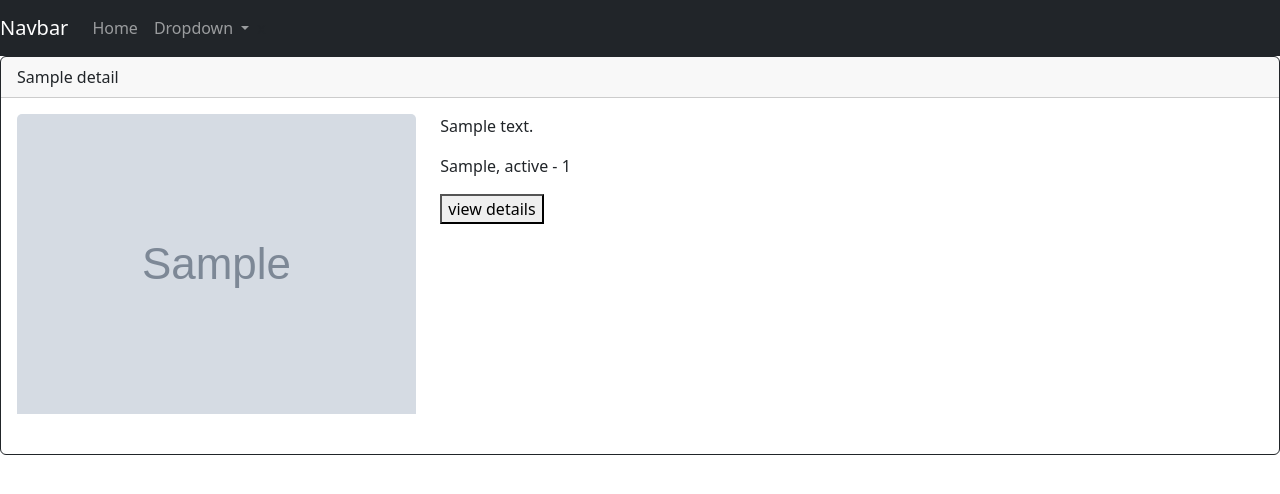
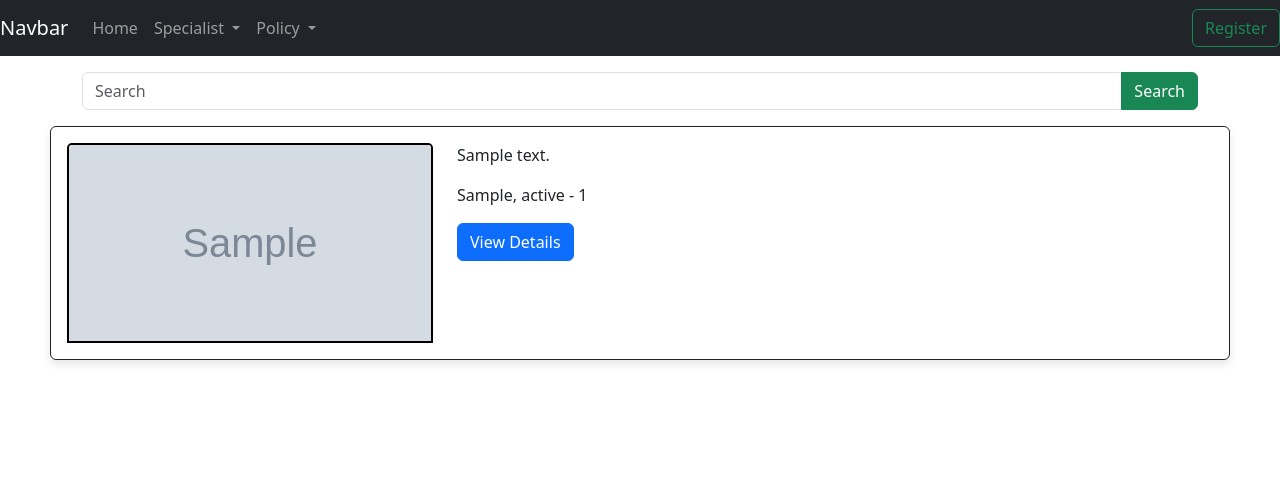
Before and after one commit to Nisarg155/Terminal_Titans, a Django app: page /home in a window 1280 px wide. Shown: the top 494 px of the page. Run offline with Django 5.2, Linux system fonts and the light colour scheme; tables that the repository leaves empty hold one stand-in row (values such as "Sample post"); grey boxes marked "Sample" are stand-in pictures; some libraries are stand-ins or nearby versions.

Commit message:
Homepage Ui and fetch the detail from admin

```diff
--- a/hospital/models.py
+++ b/hospital/models.py
@@ -1,7 +1,15 @@
 from django.db import models
 def user_directory_path(instance, filename):
-    # Upload the file to a directory based on the model name and instance ID
-    return f'{instance.__class__.__name__}/{instance.id}/{filename}'
+    # Use the class name as a default directory
+    directory = instance.__class__.__name__
+
+    # Check if instance has an ID, use it; otherwise, use a placeholder
+    if instance.id:
+        directory = f'{directory}/{instance.id}'
+
+    # Return the final path
+    return f'{directory}/{filename}'
+
 # Create your models here.
 class hospital_details(models.Model):
     hospital_img = models.ImageField(upload_to=user_directory_path)
@@ -22,10 +30,9 @@ class Doctor(models.Model):
     specialist=models.CharField(max_length=30)
     experience_in_year=models.IntegerField()
     description=models.TextField(blank=True,null=True)
-    image=models.ImageField(upload_to='doctor/')
     hospital_detail=models.ForeignKey(hospital_details,on_delete=models.CASCADE,null=True)
     image=models.ImageField(upload_to=user_directory_path)
-    license=models.ImageField(upload_to='doctor/')
+    license=models.ImageField(upload_to=user_directory_path)
 
 
 
--- /dev/null
+++ b/static/home.css
@@ -0,0 +1,36 @@
+body {
+    font-family: Arial, sans-serif;
+    margin: 0;
+    padding: 0;
+    background-color: rgb(1, 121, 111);
+    color: #fff;
+}
+
+#loading-container {
+    position: fixed;
+    top: 0;
+    left: 0;
+    width: 100%;
+    height: 100%;
+    display: flex;
+    align-items: center;
+    justify-content: center;
+    background-color: #01796F;
+    z-index: 1000;
+}
+
+#main-content {
+    transition: filter 0.5s ease-in-out; /* Blur effect duration and easing */
+    z-index: 2000; /* Set a higher z-index for main content */
+}
+
+.loaded #main-content {
+    filter: blur(0); /* Make content clear when loaded */
+}
+
+/* Additional styles for the card */
+.card {
+    margin: 50px;
+    box-shadow: 0 4px 8px rgba(0, 0, 0, 0.1); /* Box shadow for a subtle lift effect */
+    border-radius: 10px; /* Border radius for rounded corners */
+}
--- a/templates/home.html
+++ b/templates/home.html
@@ -1,20 +1,94 @@
-{% extends 'navbar.html' %}
 {% block content %}
-  <div class="card border-dark mb-3" style="max-width: 100rem;">
-    {% for hospital in hospitals %}
-    <div class="card-header">{{ hospital.name }}</div>
-    <div class="card-body text-dark">
+<!DOCTYPE html>
+<html lang="en">
+<head>
+  <meta charset="UTF-8">
+  {% load static %}
+  <link rel="stylesheet" href="{% static 'home.css' %}">
+  <link href="https://cdn.jsdelivr.net/npm/bootstrap@5.3.3/dist/css/bootstrap.min.css" rel="stylesheet" integrity="sha384-QWTKZyjpPEjISv5WaRU9OFeRpok6YctnYmDr5pNlyT2bRjXh0JMhjY6hW+ALEwIH" crossorigin="anonymous">
+  <meta name="viewport" content="width=device-width, initial-scale=1.0">
+  <title>Index</title>
+</head>
+<body style="background-color:white">
+
+  <nav class="navbar navbar-expand-lg navbar-light bg-light navbar-dark bg-dark">
+    <a class="navbar-brand" href="#">Navbar</a>
+    <button class="navbar-toggler" type="button" data-bs-toggle="collapse" data-bs-target="#navbarSupportedContent" aria-controls="navbarSupportedContent" aria-expanded="false" aria-label="Toggle navigation">
+        <span class="navbar-toggler-icon"></span>
+    </button>
+
+    <div class="collapse navbar-collapse" id="navbarSupportedContent">
+        <ul class="navbar-nav mr-auto">
+            <li class="nav-item active">
+                <a class="nav-link" href="#">Home</a>
+            </li>
+            <li class="nav-item dropdown">
+                <a class="nav-link dropdown-toggle" href="#" id="specialistDropdown" role="button" data-bs-toggle="dropdown" aria-haspopup="true" aria-expanded="false">
+                    Specialist
+                </a>
+                <div class="dropdown-menu" aria-labelledby="specialistDropdown">
+                    <a class="dropdown-item" href="#">Cardiologist</a>
+                    <a class="dropdown-item" href="#">Dermatologist</a>
+                    <a class="dropdown-item" href="#">Orthopedic</a>
+                </div>
+            </li>
+            <li class="nav-item dropdown">
+                <a class="nav-link dropdown-toggle" href="#" id="policyDropdown" role="button" data-bs-toggle="dropdown" aria-haspopup="true" aria-expanded="false">
+                    Policy
+                </a>
+                <div class="dropdown-menu" aria-labelledby="policyDropdown">
+                    <a class="dropdown-item" href="#">Insurance</a>
+                    <a class="dropdown-item" href="#">Medicare</a>
+                    <a class="dropdown-item" href="#">Private Pay</a>
+                </div>
+            </li>
+        </ul>
+    </div>
+    <form class="d-flex">
+        <button class="btn btn-outline-success" type="submit">Register</button>
+    </form>
+</nav>
+
+<div class="container mt-3">
+  <form class="form-inline justify-content-end"> <!-- Add justify-content-end to move the form to the right -->
+      <div class="input-group">
+          <input class="form-control" type="search" placeholder="Search" aria-label="Search" style="width: 150px;"> <!-- Adjust width as needed -->
+          <button class="btn btn-success" type="submit">Search</button>
+      </div>
+  </form>
+</div>
+
+
+  {% for hospital in hospitals %}
+  <div class="card border-dark mb-3 my-3" style="max-width: 100rem;">
+    <div class="card-body text-dark" style="background-color: white; border-radius: 12px; ">
       <div class="row">
         <div class="col-md-4">
-          <img class="card-img-top" src="{{ hospital.hospital_img.url }}" alt="{{ hospital.name }}" height="300px" width="100px">
+          <img class="card-img-top" src="{{hospital.hospital_img.url}}" alt="{{ hospital.name }}" height="200px" width="100px" style="border:2px solid black">
         </div>
         <div class="col-md-8">
           <p class="card-text">{{ hospital.description }}</p>
           <p class="card-text">{{ hospital.city }}, {{ hospital.state }} - {{ hospital.zip_code }}</p>
-          <button >view details</button>
+          <button type="button" class="btn btn-primary">View Details</button>
         </div>
       </div>
-      <br>
-      {% endfor %}
     </div>
+  </div>
+  {% endfor %}
+
+  <script src="https://cdn.jsdelivr.net/npm/bootstrap@5.3.3/dist/js/bootstrap.bundle.min.js" integrity="sha384-YvpcrYf0tY3lHB60NNkmXc5s9fDVZLESaAA55NDzOxhy9GkcIdslK1eN7N6jIeHz" crossorigin="anonymous"></script>
+
+  <script>
+      document.addEventListener("DOMContentLoaded", function () {
+          // Simulate loading delay
+          setTimeout(function () {
+              // Add 'loaded' class to main content, triggering the blur transition
+              document.getElementById("main-content").classList.add("loaded");
+              // Remove loading container
+              document.getElementById("loading-container").style.display = "none";
+          }, 3000); // Adjust the delay time as needed
+      });
+  </script>
+</body>
+</html>
 {% endblock %}
```
Also changed, not shown: media/hospital_details/1/docfinder-high-resolution-logo.png (added), media/hospital_details/2/1_image.jpg (added), media/hospital_details/None/Photo.jpg (added), media/hospital_details/docfinder-high-resolution-logo.png (added).
